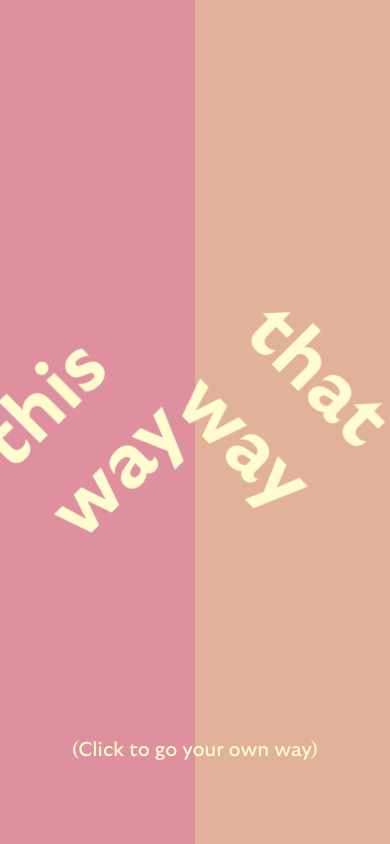
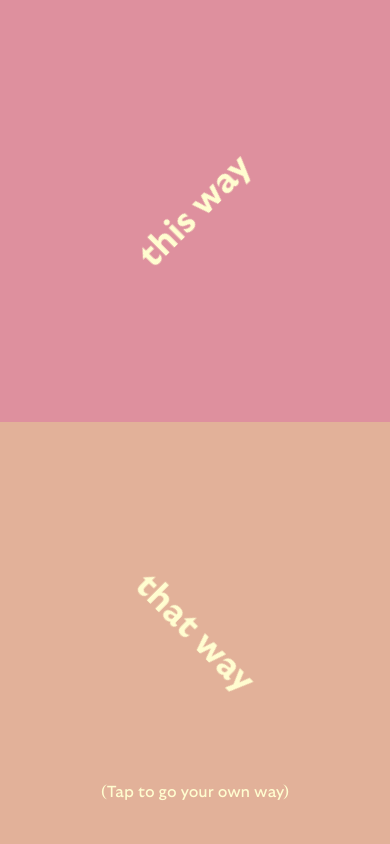
Before and after one commit to connkat/this-way-that-way, a Next.js app: page / in a window 390 px wide. Built offline with nearby package versions, Linux system fonts and the light colour scheme.

Commit message:
mobile view

```diff
--- a/src/app/components/Footer/Footer.tsx
+++ b/src/app/components/Footer/Footer.tsx
@@ -2,10 +2,12 @@
 
 import { useScrollColor } from "@/hooks/useScrollColor";
 import { getColor } from "@/styles/colors";
+import { useScreenSize } from "@/hooks/useScreenSize";
 import Location from "./Location";
 import Socials from "./Socials";
 
 export default function Footer() {
+  const { isMobile } = useScreenSize();
   const backgroundColor = useScrollColor(
     "footer-section",
     "black",
@@ -14,10 +16,16 @@ export default function Footer() {
   return (
     <footer
       id="footer-section"
-      className="w-full py-8 section-transition"
+      className={`w-full ${isMobile ? "py-6" : "py-8"} section-transition`}
       style={{ backgroundColor }}
     >
-      <div className="max-w-6xl mx-auto px-4">
+      <div className={`max-w-6xl mx-auto ${isMobile ? "px-6" : "px-8"}`}>
+        {isMobile ? (
+          <div className="flex justify-between items-start" style={{ color: getColor("lightCream") }}>
+            <Location />
+            <Socials />
+          </div>
+        ) : (
           <div
             className="grid grid-cols-1 md:grid-cols-3 gap-4 items-start"
             style={{ color: getColor("cream") }}
@@ -35,16 +43,21 @@ export default function Footer() {
               <Socials />
             </div>
           </div>
+        )}
         <div
-          className="mt-4 pt-4 border-t"
+          className={`${isMobile ? "mt-6 pt-4" : "mt-4 pt-4"} border-t`}
           style={{
             borderColor: `${getColor("cream")}33`,
             color: getColor("cream"),
             opacity: 0.8,
           }}
         >
-          <p className="font-standard-light text-sm text-center">
-            © {new Date().getFullYear()} This Way That Way. All rights reserved.
+          <p
+            className={`font-standard-light ${
+              isMobile ? "text-xs" : "text-sm"
+            } text-center`}
+          >
+            {new Date().getFullYear()} This Way That Way. All rights reserved.
           </p>
         </div>
       </div>
--- a/src/app/components/Footer/Location.tsx
+++ b/src/app/components/Footer/Location.tsx
@@ -1,13 +1,16 @@
+import { useScreenSize } from "@/hooks/useScreenSize";
+
 export default function Location() {
+  const { isMobile } = useScreenSize();
   return (
-    <div>
-      <h3 className="font-standard-bold text-xl mb-2">Location</h3>
+    <div className={isMobile ? 'text-center' : ''}>
+      <h3 className={`font-standard-bold ${isMobile ? 'text-lg mb-1' : 'text-xl mb-2'}`}>Location</h3>
       <a
         href="https://maps.app.goo.gl/ecw6S1paCtS6nCVs5"
         target="_blank"
         rel="noopener noreferrer"
       >
-        <p className="font-standard-regular mb-2">
+        <p className={`font-standard-regular ${isMobile ? 'mb-1' : 'mb-2'}`}>
           House 831 <br />
           831 17 Ave SW <br />
           Calgary, Alberta
--- a/src/app/components/Overview.tsx
+++ b/src/app/components/Overview.tsx
@@ -4,6 +4,7 @@ import Image from "next/image";
 import { getColor } from "@/styles/colors";
 import { useScrollColor } from "@/hooks/useScrollColor";
 import PodcastRecording2 from "@/assets/podcast-recording2.jpg";
+import { useScreenSize } from "@/hooks/useScreenSize";
 
 interface OverviewProps {
   showContent: boolean;
@@ -11,6 +12,7 @@ interface OverviewProps {
 
 export default function Overview({ showContent }: OverviewProps) {
   const backgroundColor = useScrollColor("overview-section", "black", "black");
+  const { isMobile, isTablet } = useScreenSize();
   return (
     <section
       id="overview-section"
@@ -34,29 +36,29 @@ export default function Overview({ showContent }: OverviewProps) {
       {/* Content */}
       <div className="relative z-20 w-full min-h-screen flex flex-col items-center justify-center px-4">
         <h1
-          className={`font-standard-bold text-[5rem] leading-tight mb-6 text-center ${showContent ? 'animate-fade-in-1' : ''}`}
+          className={`font-standard-bold ${isMobile ? 'text-4xl' : isTablet ? 'text-6xl' : 'text-[5rem]'} leading-tight mb-6 text-center ${showContent ? 'animate-fade-in-1' : ''}`}
           style={{ color: getColor("pastelYellow") }}
         >
           A monthly interview series
           <br />
           <span
-            className={`font-standard-bold ${showContent ? 'animate-fade-in-2' : ''}`}
+            className={`font-standard-bold ${isMobile ? 'text-3xl' : isTablet ? 'text-5xl' : 'text-[5rem]'} ${showContent ? 'animate-fade-in-2' : ''}`}
             style={{ color: getColor("pastelOrange") }}
           >
             about taking a distinctive path
           </span>
           <br />
           <span
-            className={`font-standard-bold ${showContent ? 'animate-fade-in-3' : ''}`}
+            className={`font-standard-bold ${isMobile ? 'text-3xl' : isTablet ? 'text-5xl' : 'text-[5rem]'} ${showContent ? 'animate-fade-in-3' : ''}`}
             style={{ color: getColor("pastelCrimson") }}
           >
             in career and life.
           </span>
         </h1>
-        <div className={`flex gap-6 mt-8 ${showContent ? 'animate-fade-in-4' : ''}`}>
+        <div className={`flex ${isMobile ? 'flex-col' : 'flex-row'} ${isMobile ? 'gap-4' : 'gap-6'} mt-8 ${showContent ? 'animate-fade-in-4' : ''}`}>
           <a
             href="#events"
-            className="px-8 py-3 rounded-lg font-standard-bold transition-transform hover:scale-105"
+            className={`${isMobile ? 'w-full text-center' : ''} px-8 py-3 rounded-lg font-standard-bold transition-transform hover:scale-105`}
             style={{ backgroundColor: getColor("pastelYellow"), color: "black" }}
             onClick={(e) => {
               e.preventDefault();
@@ -69,7 +71,7 @@ export default function Overview({ showContent }: OverviewProps) {
           </a>
           <a
             href="#about"
-            className="px-8 py-3 rounded-lg font-standard-bold transition-transform hover:scale-105"
+            className={`${isMobile ? 'w-full text-center' : ''} px-8 py-3 rounded-lg font-standard-bold transition-transform hover:scale-105`}
             style={{ backgroundColor: getColor("blue"), color: getColor("cream") }}
             onClick={(e) => {
               e.preventDefault();
--- a/src/app/components/SplashScreen.tsx
+++ b/src/app/components/SplashScreen.tsx
@@ -2,6 +2,7 @@
 
 import { useEffect, useState } from "react";
 import { getColor } from "@/styles/colors";
+import { useScreenSize } from "@/hooks/useScreenSize";
 
 interface SplashScreenProps {
   onComplete: () => void;
@@ -10,6 +11,7 @@ interface SplashScreenProps {
 export default function SplashScreen({ onComplete }: SplashScreenProps) {
   const [isClickable, setIsClickable] = useState(false);
   const [isAnimating, setIsAnimating] = useState(true);
+  const { isMobile } = useScreenSize();
 
   useEffect(() => {
     const timer = setTimeout(() => {
@@ -36,17 +38,17 @@ export default function SplashScreen({ onComplete }: SplashScreenProps) {
       }`}
       onClick={handleClick}
     >
-      <div className="absolute inset-0 flex">
+      <div className={`absolute inset-0 ${isMobile ? 'flex-col' : 'flex'} flex`}>
         {/* Left side */}
         <div
-          className={`w-1/2 transform origin-bottom-right transition-transform duration-1000 ${
+          className={`${isMobile ? 'h-1/2 w-full origin-bottom' : 'w-1/2 origin-bottom-right'} transform transition-transform duration-1000 ${
             isAnimating ? "scale-100" : "scale-0"
           }`}
           style={{ backgroundColor: getColor("pastelCrimson") }}
         >
           <div className="h-full flex items-center justify-center">
             <h1
-              className="font-standard-bold text-[5rem] leading-tight transition-colors duration-300 slide-in-from-below"
+              className={`font-standard-bold ${isMobile ? 'text-4xl' : 'text-[5rem]'} leading-tight transition-colors duration-300 slide-in-from-below`}
               style={{ color: getColor("cream") }}
               onMouseEnter={(e) =>
                 (e.currentTarget.style.color = getColor("blue"))
@@ -61,14 +63,14 @@ export default function SplashScreen({ onComplete }: SplashScreenProps) {
         </div>
         {/* Right side */}
         <div
-          className={`w-1/2 transform origin-top-left transition-transform duration-1000 ${
+          className={`${isMobile ? 'h-1/2 w-full origin-top' : 'w-1/2 origin-top-left'} transform transition-transform duration-1000 ${
             isAnimating ? "scale-100" : "scale-0"
           }`}
           style={{ backgroundColor: getColor("pastelOrange") }}
         >
           <div className="h-full flex items-center justify-center">
             <h1
-              className="font-standard-bold text-[5rem] leading-tight transition-colors duration-300 slide-in-from-above"
+              className={`font-standard-bold ${isMobile ? 'text-4xl' : 'text-[5rem]'} leading-tight transition-colors duration-300 slide-in-from-above`}
               style={{ color: getColor("cream") }}
               onMouseEnter={(e) =>
                 (e.currentTarget.style.color = getColor("blue"))
@@ -83,9 +85,9 @@ export default function SplashScreen({ onComplete }: SplashScreenProps) {
         </div>
       </div>
       {isClickable && (
-        <div className="absolute bottom-20 inset-x-0 z-10 flex items-center justify-center">
+        <div className={`absolute ${isMobile ? 'bottom-10' : 'bottom-20'} inset-x-0 z-10 flex items-center justify-center`}>
           <p
-            className="text-xl opacity-0 animate-fade-in-click transition-colors duration-200"
+            className={`${isMobile ? 'text-base' : 'text-xl'} opacity-0 animate-fade-in-click transition-colors duration-200`}
             style={{ color: getColor("cream") }}
             onMouseEnter={(e) =>
               (e.currentTarget.style.color = getColor("blue"))
@@ -94,7 +96,7 @@ export default function SplashScreen({ onComplete }: SplashScreenProps) {
               (e.currentTarget.style.color = getColor("cream"))
             }
           >
-            (Click to go your own way)
+            ({isMobile ? 'Tap' : 'Click'} to go your own way)
           </p>
         </div>
       )}
--- /dev/null
+++ b/src/hooks/useScreenSize.ts
@@ -0,0 +1,45 @@
+import { useState, useEffect } from "react";
+
+interface ScreenSize {
+  isMobile: boolean;    // < 640px
+  isTablet: boolean;    // 640px - 1024px
+  isDesktop: boolean;   // > 1024px
+  width: number;
+  height: number;
+}
+
+export const useScreenSize = (): ScreenSize => {
+  const [screenSize, setScreenSize] = useState<ScreenSize>({
+    isMobile: false,
+    isTablet: false,
+    isDesktop: true,
+    width: typeof window !== "undefined" ? window.innerWidth : 1024,
+    height: typeof window !== "undefined" ? window.innerHeight : 768,
+  });
+
+  useEffect(() => {
+    const handleResize = () => {
+      const width = window.innerWidth;
+      const height = window.innerHeight;
+
+      setScreenSize({
+        isMobile: width < 640,
+        isTablet: width >= 640 && width < 1024,
+        isDesktop: width >= 1024,
+        width,
+        height,
+      });
+    };
+
+    // Initial check
+    handleResize();
+
+    // Add event listener
+    window.addEventListener("resize", handleResize);
+
+    // Cleanup
+    return () => window.removeEventListener("resize", handleResize);
+  }, []);
+
+  return screenSize;
+};
```
Lines whose indentation alone changed are shown as unchanged.
